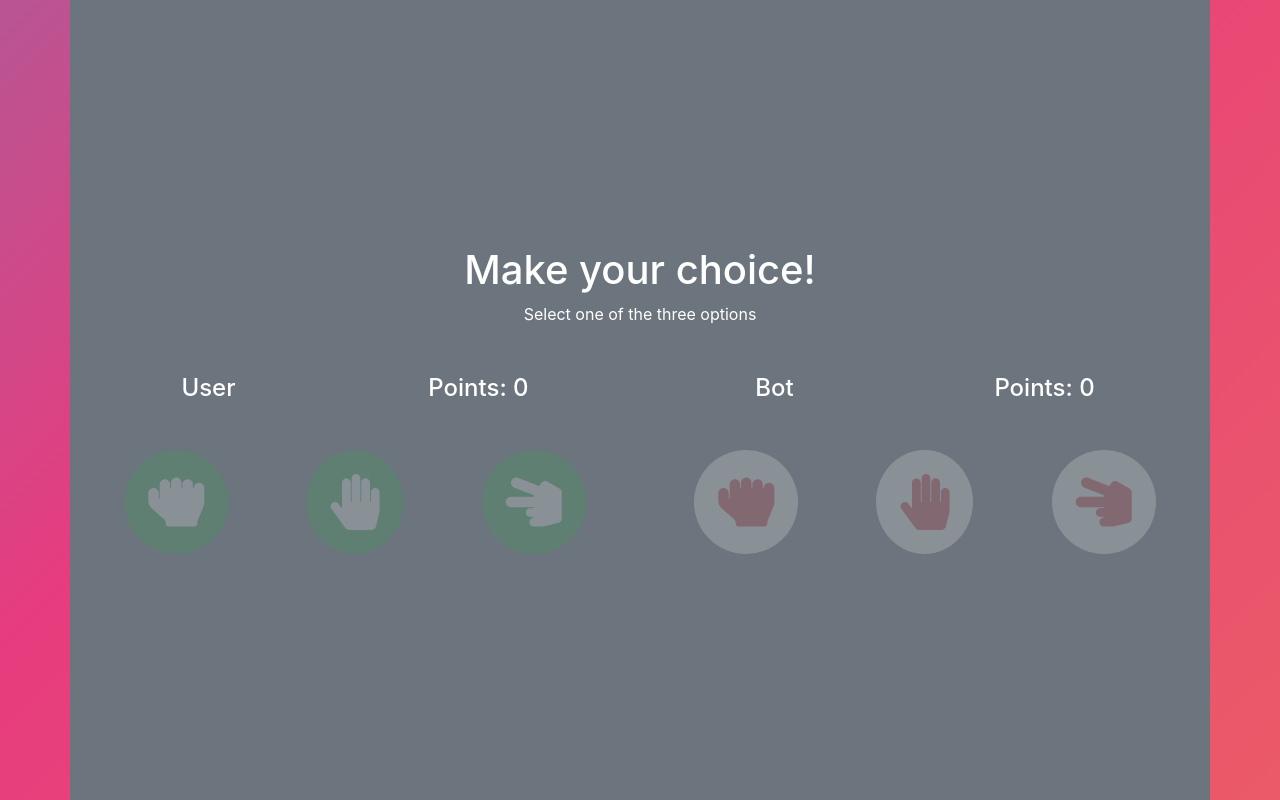
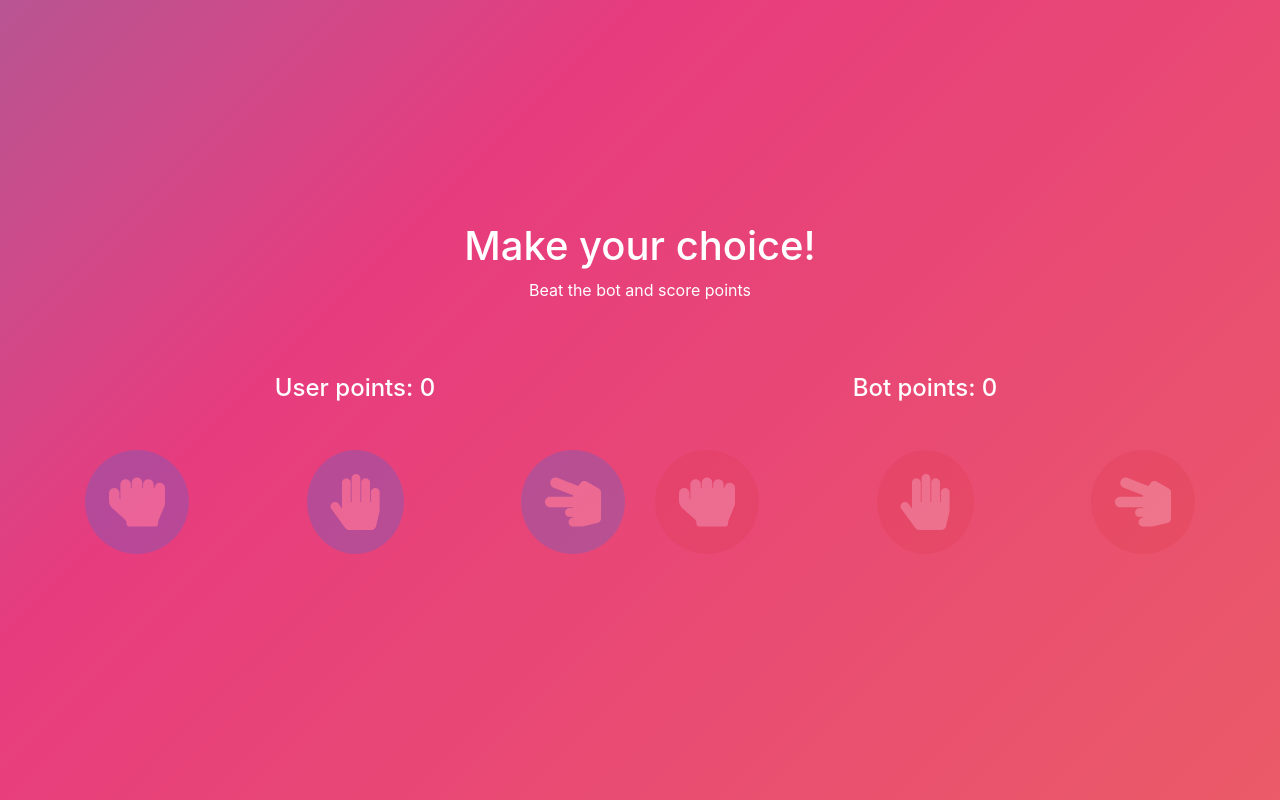
Before and after one commit to Marco-S117/rock-paper-scissors, a website: page resources/pages/index.html in a window 1280 px wide. Both pictures are taken after a click on the button "Start game". Drawn offline with nearby package versions, Linux system fonts and the light colour scheme; files that its build step writes are made by us from their sources.

Commit message:
Code cleanup

```diff
--- a/resources/pages/index.html
+++ b/resources/pages/index.html
@@ -8,12 +8,12 @@
         <link rel="stylesheet" href="https://maxcdn.bootstrapcdn.com/bootstrap/4.0.0/css/bootstrap.min.css" integrity="sha384-Gn5384xqQ1aoWXA+058RXPxPg6fy4IWvTNh0E263XmFcJlSAwiGgFAW/dAiS6JXm" crossorigin="anonymous">
         <!-- CDN FontAwsome 5 -->
         <link rel="stylesheet" href="https://cdnjs.cloudflare.com/ajax/libs/font-awesome/5.11.2/css/all.css">
-        <!-- MIO CSS -->
+        <!-- MY CSS -->
         <link rel="stylesheet" href="assets/css/style.css">
         <title>Rock, paper scissors JS minigame | Marco Polino</title>
     </head>
     <body>
-        <div class="container bg-secondary text-white ms_container">
+        <div class="container text-white ms_container">
             <div class="row h-100 d-flex justify-content-center align-items-center">
                 <!-- Start button column -->
                 <div class="col-sm-12 text-center">
@@ -25,33 +25,23 @@
                 <!-- Choice column -->
                 <div id="mjs_gameStarted" class="col-sm-12 text-center">
                     <h1>Make your choice!</h1>
-                    <p>Select one of the three options</p>
+                    <p>Beat the bot and score points</p>
                     <p id="mjs_resultOutput" class="p-2 m-2 bg-white text-dark"></p>
                     <div class="row mt-5">
-                        <div class="col-sm-12 col-md-6">
-                            <div class="d-flex justify-content-around">
-                                <h4 class="mb-5">User</h4>
-                                <h4>Points:
-                                    <span id="mjs_uPointsCounter">0</span>
-                                </h4>
-                            </div>
-                            <div class="d-flex justify-content-around">
-                                <i choice="r" class="fas fa-hand-rock display-4 p-4 bg-success rounded-circle ms_choice"></i>
-                                <i choice="p" class="fas fa-hand-paper display-4 p-4 bg-success rounded-circle ms_choice"></i>
-                                <i choice="s" class="fas fa-hand-scissors display-4 p-4 bg-success rounded-circle ms_choice"></i>
+                        <div class="col-sm-12 my-4 col-md-6">
+                            <h4 class="mb-5">User points: <span id="mjs_uPointsCounter">0</span></h4>
+                            <div class="d-flex justify-content-between">
+                                <i choice="r" class="fas fa-hand-rock display-4 p-4 bg-primary rounded-circle ms_choice"></i>
+                                <i choice="p" class="fas fa-hand-paper display-4 p-4 bg-primary rounded-circle ms_choice"></i>
+                                <i choice="s" class="fas fa-hand-scissors display-4 p-4 bg-primary rounded-circle ms_choice"></i>
                             </div>
                         </div>
-                        <div class="col-sm-12 col-md-6">
-                            <div class="d-flex justify-content-around">
-                                <h4 class="mb-5">Bot</h4>
-                                <h4>Points:
-                                    <span id="mjs_bPointsCounter">0</span>
-                                </h4>
-                            </div>
-                            <div class="d-flex justify-content-around">
-                                <i b-choice="r" class="fas fa-hand-rock display-4 p-4 bg-white text-danger rounded-circle mjs_botChoice"></i>
-                                <i b-choice="p" class="fas fa-hand-paper display-4 p-4 bg-white text-danger rounded-circle mjs_botChoice"></i>
-                                <i b-choice="s" class="fas fa-hand-scissors display-4 p-4 bg-white text-danger rounded-circle mjs_botChoice"></i>
+                        <div class="col-sm-12 my-4 col-md-6">
+                            <h4 class="mb-5">Bot points: <span id="mjs_bPointsCounter">0</span></h4>
+                            <div class="d-flex justify-content-between">
+                                <i b-choice="r" class="fas fa-hand-rock display-4 p-4 bg-danger rounded-circle mjs_botChoice"></i>
+                                <i b-choice="p" class="fas fa-hand-paper display-4 p-4 bg-danger rounded-circle mjs_botChoice"></i>
+                                <i b-choice="s" class="fas fa-hand-scissors display-4 p-4 bg-danger rounded-circle mjs_botChoice"></i>
                             </div>
                         </div>
                     </div>
--- a/resources/sass/style.scss
+++ b/resources/sass/style.scss
@@ -2,7 +2,6 @@ body {
     background: linear-gradient(-45deg, #ee7752, #e73c7e, #23a6d5, #23d5ab);
     background-size: 400% 400%;
     animation: gradient 15s ease infinite;
-
     @keyframes gradient {
         0% {
             background-position: 0% 50%;
@@ -14,7 +13,6 @@ body {
             background-position: 0% 50%;
 	    }
     }
-
     .ms_container {
         height: 100vh;
 
@@ -26,7 +24,6 @@ body {
                 opacity: 1;
             }
         }
-
         .mjs_botChoice {
             opacity: 0.2;
             &:hover {
```
Also changed, not shown: resources/js/script.js (+0 -35 lines).
